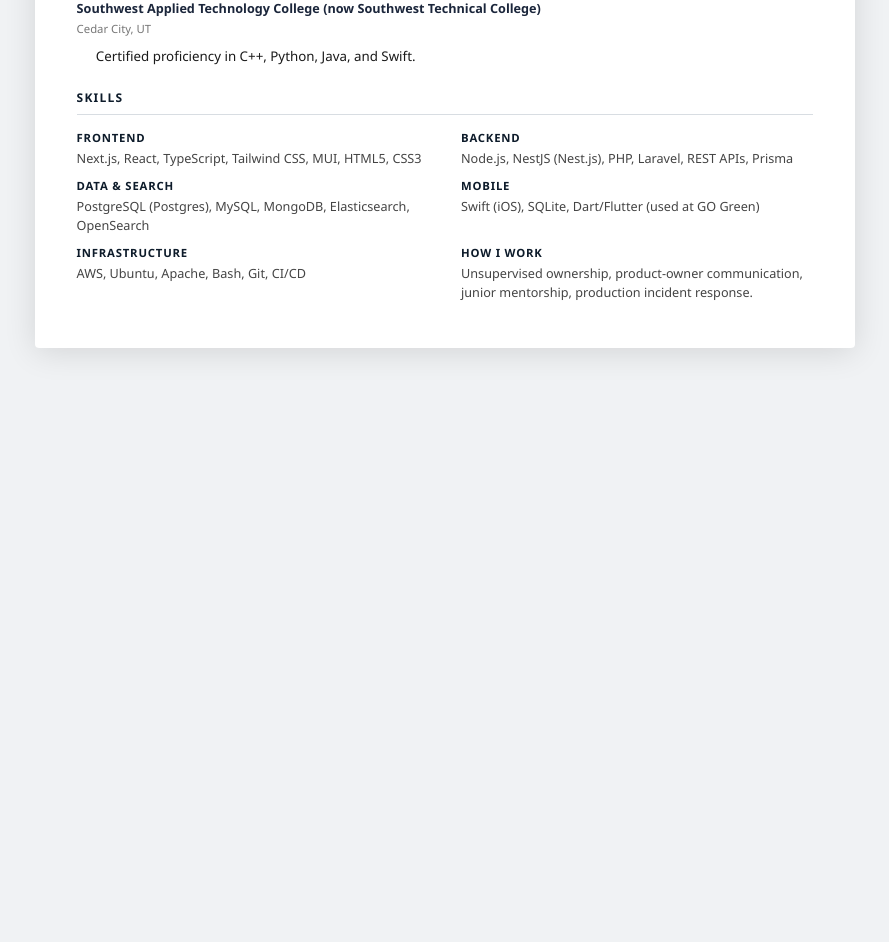
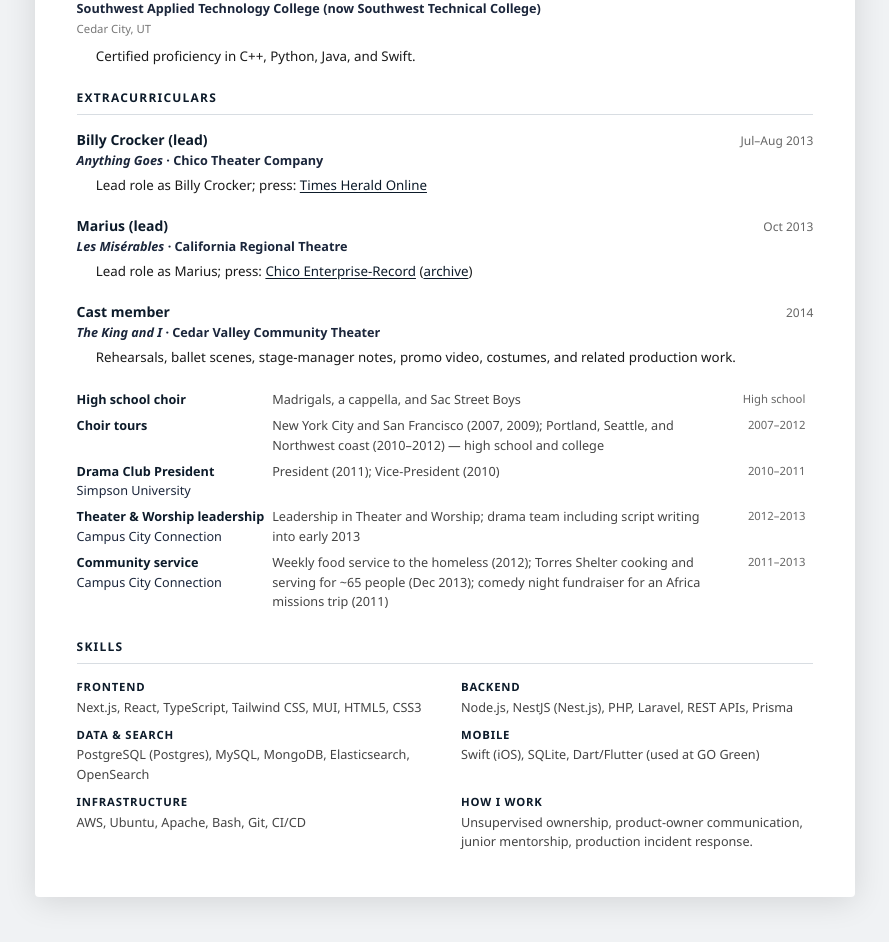
Before and after one commit to austenstrine/austenstrine_portfolio, a Next.js app in the folder apps/web/: page /cv in a window 1280 px wide. Shown: the part 1940-2882 px from the top of the page, without its empty margins (195-1084 px from the left). Before the commit the page ends 2352 px from the top, so only its background shows below. Built offline with nearby package versions, Linux system fonts and the light colour scheme; no server answers.

Commit message:
Add CV extracurriculars with theater press links.
Wire high school choir (madrigals, a cappella, Sac Street Boys), college drama/CCC leadership, and 2013–2014 stage credits into /cv from Austen’s notes and press coverage.

```diff
--- a/apps/web/src/app/cv/CvDocument.tsx
+++ b/apps/web/src/app/cv/CvDocument.tsx
@@ -381,6 +381,182 @@ export function CvDocument() {
 
 			<section className="cv-section">
 				<h2 className="cv-section-title">
+					Extracurriculars
+				</h2>
+				<div className="cv-job">
+					<div className="cv-job-header">
+						<span className="cv-job-title">
+							Billy Crocker (lead)
+						</span>
+						<span className="cv-job-dates">
+							Jul–Aug 2013
+						</span>
+					</div>
+					<div className="cv-job-company">
+						<em>
+							Anything Goes
+						</em>
+						{' '}
+						· Chico Theater Company
+					</div>
+					<ul>
+						<li>
+							Lead role as Billy Crocker; press:
+							{' '}
+							<a
+								href="https://www.timesheraldonline.com/2013/07/18/anything-goes-at-chico-theater/"
+								target="_blank"
+								rel="noopener noreferrer"
+							>
+								Times Herald Online
+							</a>
+						</li>
+					</ul>
+				</div>
+				<div className="cv-job">
+					<div className="cv-job-header">
+						<span className="cv-job-title">
+							Marius (lead)
+						</span>
+						<span className="cv-job-dates">
+							Oct 2013
+						</span>
+					</div>
+					<div className="cv-job-company">
+						<em>
+							Les Misérables
+						</em>
+						{' '}
+						· California Regional Theatre
+					</div>
+					<ul>
+						<li>
+							Lead role as Marius; press:
+							{' '}
+							<a
+								href="https://www.chicoer.com/2013/10/10/french-revolution-experienced-in-les-miserables/"
+								target="_blank"
+								rel="noopener noreferrer"
+							>
+								Chico Enterprise-Record
+							</a>
+							{' '}
+							(
+							<a
+								href="https://web.archive.org/web/20240408180702/https://www.chicoer.com/2013/10/10/french-revolution-experienced-in-les-miserables/"
+								target="_blank"
+								rel="noopener noreferrer"
+							>
+								archive
+							</a>
+							)
+						</li>
+					</ul>
+				</div>
+				<div className="cv-job">
+					<div className="cv-job-header">
+						<span className="cv-job-title">
+							Cast member
+						</span>
+						<span className="cv-job-dates">
+							2014
+						</span>
+					</div>
+					<div className="cv-job-company">
+						<em>
+							The King and I
+						</em>
+						{' '}
+						· Cedar Valley Community Theater
+					</div>
+					<ul>
+						<li>
+							Rehearsals, ballet scenes, stage-manager notes, promo video, costumes, and related production work.
+						</li>
+					</ul>
+				</div>
+				<table className="cv-additional">
+					<tbody>
+						<tr>
+							<td>
+								<div>
+									High school choir
+								</div>
+							</td>
+							<td>
+								Madrigals, a cappella, and Sac Street Boys
+							</td>
+							<td>
+								High school
+							</td>
+						</tr>
+						<tr>
+							<td>
+								<div>
+									Choir tours
+								</div>
+							</td>
+							<td>
+								New York City and San Francisco (2007, 2009); Portland, Seattle, and Northwest coast (2010–2012) — high school and college
+							</td>
+							<td>
+								2007–2012
+							</td>
+						</tr>
+						<tr>
+							<td>
+								<div>
+									Drama Club President
+								</div>
+								<div className="cv-additional-org">
+									Simpson University
+								</div>
+							</td>
+							<td>
+								President (2011); Vice-President (2010)
+							</td>
+							<td>
+								2010–2011
+							</td>
+						</tr>
+						<tr>
+							<td>
+								<div>
+									Theater & Worship leadership
+								</div>
+								<div className="cv-additional-org">
+									Campus City Connection
+								</div>
+							</td>
+							<td>
+								Leadership in Theater and Worship; drama team including script writing into early 2013
+							</td>
+							<td>
+								2012–2013
+							</td>
+						</tr>
+						<tr>
+							<td>
+								<div>
+									Community service
+								</div>
+								<div className="cv-additional-org">
+									Campus City Connection
+								</div>
+							</td>
+							<td>
+								Weekly food service to the homeless (2012); Torres Shelter cooking and serving for ~65 people (Dec 2013); comedy night fundraiser for an Africa missions trip (2011)
+							</td>
+							<td>
+								2011–2013
+							</td>
+						</tr>
+					</tbody>
+				</table>
+			</section>
+
+			<section className="cv-section">
+				<h2 className="cv-section-title">
 					Skills
 				</h2>
 				<div className="cv-skills-grid">
--- a/apps/web/src/app/cv/cv.css
+++ b/apps/web/src/app/cv/cv.css
@@ -310,6 +310,18 @@ html:has(.cv-page) body {
 	font-size: 10pt;
 }
 
+.cv-page .cv-job a,
+.cv-page .cv-additional a {
+	color: #0d1b2a;
+	text-decoration: underline;
+	text-underline-offset: 0.12em;
+}
+
+.cv-page .cv-job a:hover,
+.cv-page .cv-additional a:hover {
+	color: var(--asgreen);
+}
+
 .cv-page .cv-additional {
 	width: 100%;
 	border-collapse: collapse;
```
